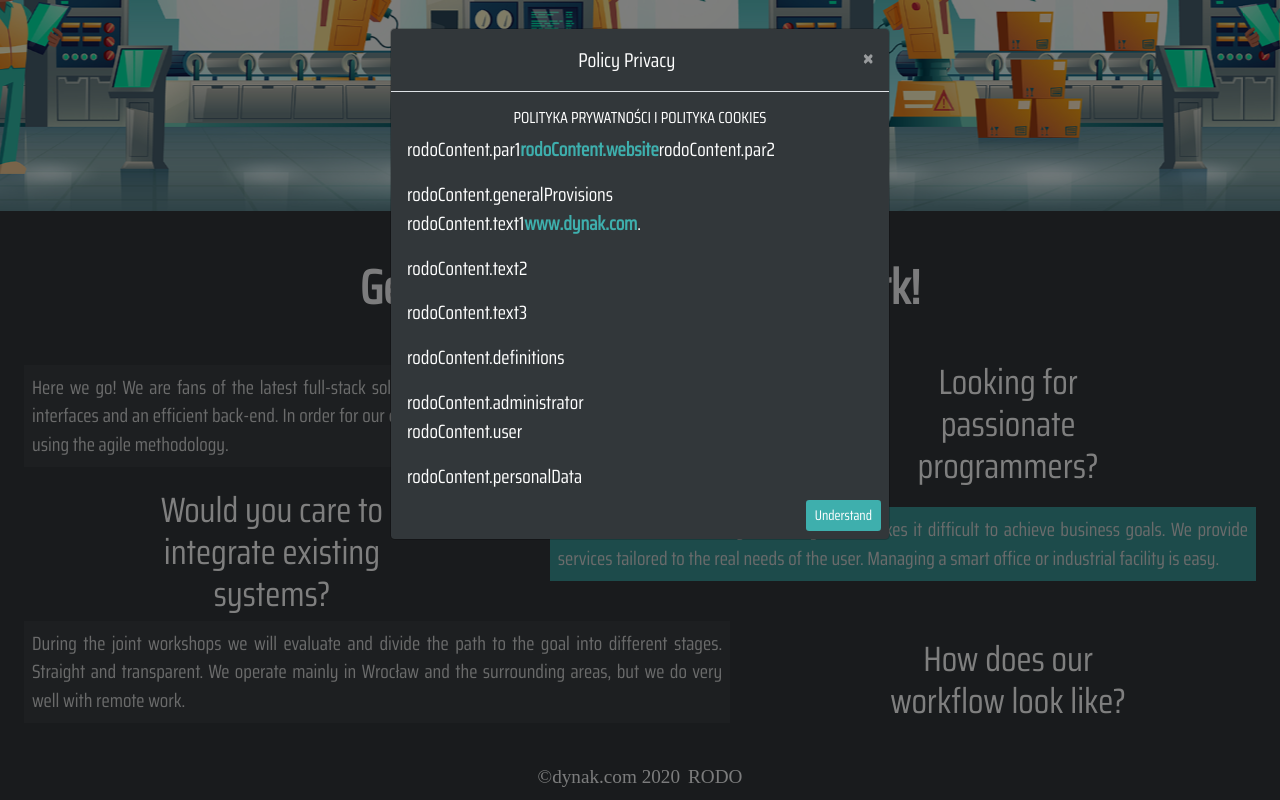
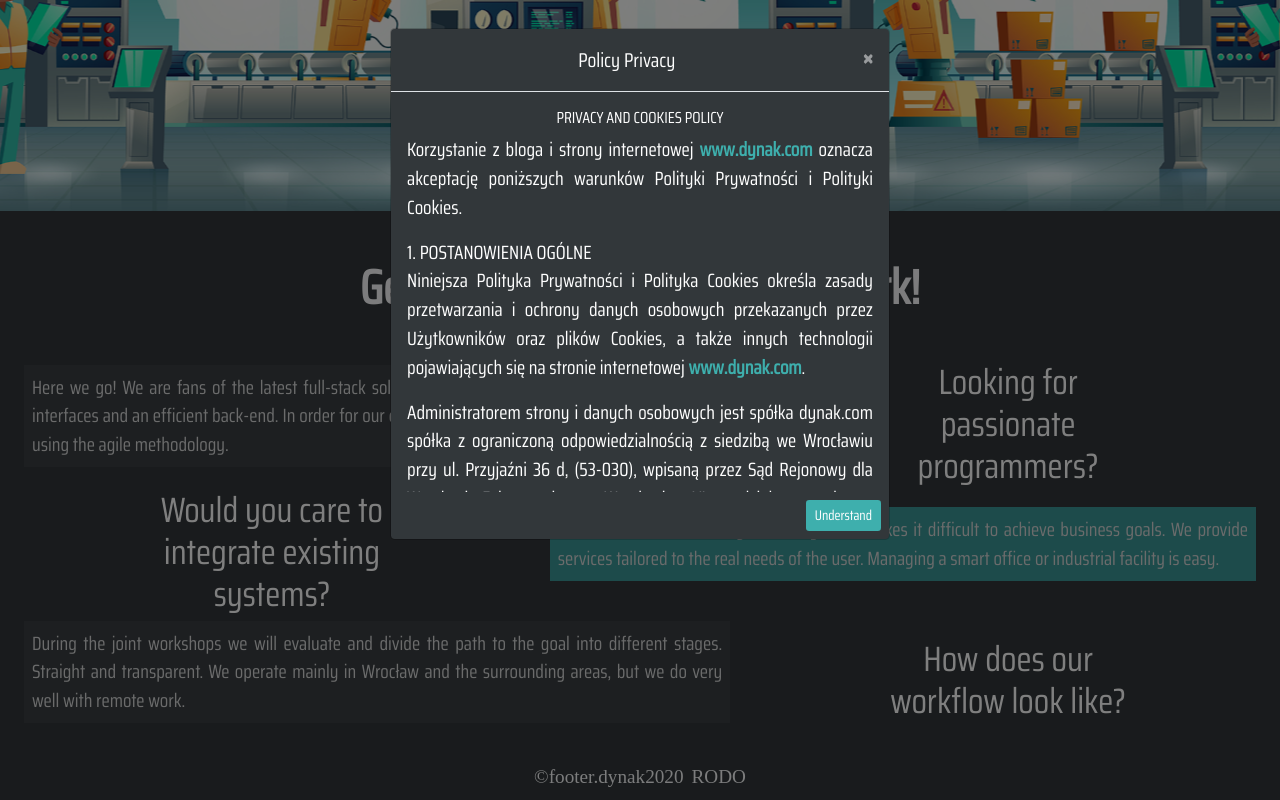
Before and after one commit to dynak-com/website, a React (Create React App) app: page / in a window 1280 px wide. Both pictures are taken after a click on the element "RODO". Shown: the part 407-1207 px from the top of the page. Built offline with nearby package versions, Linux system fonts and the light colour scheme; a web font is replaced by a local one.

Commit message:
all plain text [removed] footer [translated]

```diff
--- a/src/App.js
+++ b/src/App.js
@@ -29,7 +29,7 @@
                 <Route exact path="/contact" component={() => <ContactPage content={content.contact} />} />
                 <Route component={() => <ErrorPage content={content.error} />} />
             </Switch>
-            <Footer />
+            <Footer content={content.footer} />
             <ModalsContainer modalsData={content.modal} />
         </div>
     );
--- a/src/components/footer/footer.component.jsx
+++ b/src/components/footer/footer.component.jsx
@@ -1,14 +1,19 @@
 import React from 'react';
 import styles from './styles.module.css';
+import { useTranslation } from 'react-i18next';
 import useComponent from './hook';
 
-const Footer = () => {
+const Footer = ({ content }) => {
+    const { t } = useTranslation();
     const { year, onPrivacyPolicyModalOpenDone } = useComponent();
     return (
         <footer data-jest="mockyApp" className={`${styles.rodoContainer} my-2 text-light text-center mockyApp`}>
-            <span className="rodoComp">&copy;dynak.com {year}</span>
+            <span className="rodoComp">
+                &copy;{t(content.dynak)}
+                {year}
+            </span>
             <span className={`${styles.rodo} custom-styled-span ml-2`} onClick={onPrivacyPolicyModalOpenDone}>
-                RODO
+                {t(content.rodo)}
             </span>
         </footer>
     );
--- a/src/components/modal/modal.component.jsx
+++ b/src/components/modal/modal.component.jsx
@@ -1,5 +1,4 @@
 import React from 'react';
-
 import { useTranslation } from 'react-i18next';
 import styles from './styles.module.css';
 
--- a/src/components/rodo-and-privacy-policy/rodo.component.jsx
+++ b/src/components/rodo-and-privacy-policy/rodo.component.jsx
@@ -8,17 +8,17 @@
         <div className={styles.rodoContentContainer}>
             <h6 className="text-center">{t(rodoContent.header)}</h6>
             <p>
-                {t(rodoContent.par1)}
+                {t(rodoContent.sentence1)}
                 <a className={styles.rodoLink} href="https://www.dynak.com" alt="dynak.com">
                     {t(rodoContent.website)}
                 </a>
-                {t(rodoContent.par2)}
+                {t(rodoContent.sentence2)}
             </p>
             <span>{t(rodoContent.generalProvisions)}</span>
             <p>
                 {t(rodoContent.text1)}
                 <a className={styles.rodoLink} href="https://www.dynak.com" alt="dynak.com">
-                    www.dynak.com
+                    {t('rodoContent.website')}
                 </a>
                 .
             </p>
@@ -35,7 +35,7 @@
                     href="https://pl.linkedin.com/company/dynak-com?trk=public_profile_topcard_current_company"
                     alt="dynak.com na LinkedIn"
                 >
-                    LinkedIn
+                    {t(rodoContent.linkedIn)}
                 </a>
                 {t(rodoContent.paragraph2)}
             </p>
@@ -48,15 +48,15 @@
                 <li>
                     {t(rodoContent.paragraph8)}&nbsp;
                     <a className={styles.rodoLink} href="https://www.linkedin.com" alt="LinkedIn">
-                        www.linkedin.com
+                        {t(rodoContent.webLinkedIn)}
                     </a>
                     ,{' '}
                     <a className={styles.rodoLink} href="https://www.github.com" alt="GitHub">
-                        www.github.com
+                        {t(rodoContent.github)}
                     </a>
                     ,{' '}
                     <a className={styles.rodoLink} href="https://www.gitlab.com" alt="GitLab">
-                        www.gitlab.com
+                        {t(rodoContent.gitlab)}
                     </a>
                     {t(rodoContent.paragraph9)}
                 </li>
--- a/src/content.json
+++ b/src/content.json
@@ -187,9 +187,9 @@
         "close": "modal_privacy_policy.close",
         "rodoContent": {
           "header": "rodoContent.header",
-          "par1": "rodoContent.par1",
+          "sentence1": "rodoContent.sentence1",
           "website": "rodoContent.website",
-          "par2": "rodoContent.par2",
+          "sentence2": "rodoContent.sentence2",
           "generalProvisions": "rodoContent.generalProvisions",
           "text1": "rodoContent.text1",
           "text2": "rodoContent.text2",
@@ -199,6 +199,7 @@
           "user": "rodoContent.user",
           "personalData": "rodoContent.personalData",
           "paragraph1": "rodoContent.paragraph1",
+          "linkedIn": "rodoContent.linkedIn",
           "paragraph2": "rodoContent.paragraph2",
           "paragraph3": "rodoContent.paragraph3",
           "paragraph4": "rodoContent.paragraph4",
@@ -206,6 +207,9 @@
           "paragraph6": "rodoContent.paragraph6",
           "paragraph7": "rodoContent.paragraph7",
           "paragraph8": "rodoContent.paragraph8",
+          "webLinkedIn": "rodoContent.webLinkedIn",
+          "github": "rodoContent.github",
+          "gitlab": "rodoContent.gitlab",
           "paragraph9": "rodoContent.paragraph9",
           "paragraph10": "rodoContent.paragraph10",
           "paragraph11": "rodoContent.paragraph11",
@@ -237,6 +241,10 @@
         }
       }
     },
-    "error": "error"
+    "error": "error",
+    "footer": {
+      "rodo": "footer.rodo",
+      "dynak": "footer.dynak"
+    }
   }
 ]
--- a/src/internationalization/locales/en/translation.json
+++ b/src/internationalization/locales/en/translation.json
@@ -77,6 +77,57 @@
 	},
 	"error": "This page doesn't exist :(",
 	"rodoContent": {
-		"header": "POLITYKA PRYWATNOŚCI I POLITYKA COOKIES"
+		"header": "PRIVACY AND COOKIES POLICY",
+		"sentence1": "Korzystanie z bloga i strony internetowej ",
+		"website": "www.dynak.com",
+		"sentence2": " oznacza akceptację poniższych warunków Polityki Prywatności i Polityki Cookies. ",
+		"generalProvisions": "1. POSTANOWIENIA OGÓLNE",
+		"text1": "Niniejsza Polityka Prywatności i Polityka Cookies określa zasady przetwarzania i ochrony danych osobowych przekazanych przez Użytkowników oraz plików Cookies, a także innych technologii pojawiających się na stronie internetowej ",
+		"text2": "Administratorem strony i danych osobowych jest spółka dynak.com spółka z ograniczoną odpowiedzialnością z siedzibą we Wrocławiu przy ul. Przyjaźni 36 d, (53-030), wpisaną przez Sąd Rejonowy dla                Wrocławia-Fabrycznej we Wrocławiu, VI wydział gospodarczy krajowego rejestru sądowego pod numerem: 0000777960, zwany dalej Administratorem. ",
+		"text3": "Administrator zastrzega sobie prawo do wprowadzania zmian w polityce prywatności i polityce cookies, a każdego Użytkownika strony obowiązuje znajomość aktualnej polityki prywatności. Przyczyną zmian mogą być rozwój technologii internetowej, zmiany w powszechnie obowiązującym prawie czy też rozwój strony lub bloga. Na dole strony znajduje się data publikacji aktualnej Polityki prywatności.",
+		"definitions": "DEFINITIONS",
+		"administrator": "2. „Administrator” – Spółka dynak.com spółka z ograniczoną odpowiedzialnością.",
+		"user": "„Użytkownik” – każdy podmiot przebywający na stronie i korzystający z niej.",
+		"personalData": "3. DANE OSOBOWE",
+		"paragraph1": "Dane osobowe przekazywane przez Użytkownika w ramach funkcjonowania Strony internetowej dynak.com, profilu na ",
+		"paragraph2": " mogą być przetwarzane w następujących celach i na następujących podstawach prawnych:",
+		"paragraph3": "wykonania usługi, przesłania oferty na prośbę Użytkownika — na podstawie art. 6 ust. 1 lit. b RODO",
+		"paragraph4": "wystawienia faktury — na podstawie art. 6 ust. 1 lit. c RODO;",
+		"paragraph5": " kontaktu telefonicznego w sprawach realizacji usługi zgodnie z umową — na podstawie art. 6 ust. 1 lit. b RODO;",
+		"paragraph6": "kontaktu telefonicznego w celu przedstawienia oferty i marketingu bezpośredniego – na podstawie art. 6 ust. 1 lit. a RODO oraz na podstawie art. 6 ust. 1 lit. f RODO;",
+		"paragraph7": "tworzenia rejestrów związanych z RODO i innymi przepisami — na podstawie art. 6 ust. 1 lit. c RODO oraz art. 6 ust. 1 lit. f RODO;",
+		"paragraph8": "tworzenie analizy polegającej na analizie danych zbieranych automatycznie przy korzystaniu ze strony internetowej, w tym",
+		"paragraph9": " — na podstawie art. 6 ust. 1 lit. f RODO;",
+		"paragraph10": "wykorzystywania cookies na Stronie i jej podstronach — na podstawie art. 6 ust. 1 lit. a RODO;",
+		"paragraph11": "zarządzania Stroną internetową i stronami Administratora na innych platformach — na podstawie art. 6 ust. 1 lit. f RODO (prawnie uzasadniony interes administratora);",
+		"paragraph12": "w celu tworzenia własnych baz danych Użytkowników – na podstawie art. 6 ust. 1 lit. f RODO;",
+		"paragraph13": "– Osoba, której dane dotyczą, ma prawo w dowolnym momencie wnieść sprzeciw – z przyczyn związanych z jej szczególną sytuacją – wobec przetwarzania dotyczących jej danych osobowych opartego na art. 6 ust. 1 lit. e) lub f), w tym profilowania na podstawie tych przepisów. Administrator nie będzie, chyba że wykaże on istnienie ważnych prawnie uzasadnionych podstaw do przetwarzania, nadrzędnych wobec interesów, praw i wolności osoby, której dane dotyczą, lub podstaw do ustalenia, dochodzenia lub obrony roszczeń.",
+		"paragraph14": "– Jeżeli osoba, której dane dotyczą, wniesie sprzeciw wobec przetwarzania do celów marketingu bezpośredniego, danych osobowych nie będą już przetwarzane do takich celów.",
+		"paragraph15": "– Najpóźniej przy okazji pierwszej komunikacji z osobą, której dane dotyczą, wyraźnie informuje się ją o prawie, o którym mowa w ust. 1 i 2 RODO oraz przedstawia się je jasno i odrębnie od wszelkich innych informacji.",
+		"paragraph16": "– Jeżeli dane osobowe są przetwarzane do celów marketingu bezpośredniego, osoba, której dane dotyczą, ma prawo wnieść w dowolnym momencie, bezpłatnie sprzeciw wobec tego przetwarzania, pierwotnego lub dalszego – w tym profilowania, o ile jest ono powiązane z marketingiem bezpośrednim.",
+		"paragraph17": "W tych celach może zwrócić się do Administratora poprzez adres e-mail: ",
+		"paragraph18": "Zgoda Użytkownika może być w każdym czasie odwołana, cofnięta, co skutkować będzie usunięciem adresu e-mail z listy mailingowej Administratora. Cofnięcie zgody pozostaje bez wpływu na przetwarzanie danych, którego dokonano na podstawie zgody przed jej cofnięciem.",
+		"paragraph19": "– Dane Użytkownika będą przechowywane przez Administratora przez czas realizacji poszczególnych usług.",
+		"paragraph20": "– Użytkownik podaje dane dobrowolnie, jednakże jest to konieczne do osiągnięcia celu lub podjęcia działań związanych z ich podaniem.",
+		"paragraph21": "– Dane osobowe Użytkownika są przechowywane i chronione z należytą starannością, zgodnie ze wdrożonymi procedurami wewnętrznymi Administratora. Administrator przetwarza informacje o Użytkowniku przy użyciu odpowiednich środków technicznych i organizacyjnych spełniających wymagania przepisów prawa powszechnie obowiązującego. Środki te mają na celu przede wszystkim zabezpieczenie danych osobowych Użytkowników przed dostępem osób nieupoważnionych. W szczególności, dostęp do danych osobowych Użytkowników mają jedynie osoby upoważnione, które są zobowiązane do zachowania tych danych w tajemnicy.",
+		"paragraph22": "– Administrator Danych Osobowych niniejszym informuje, że nie powołał Inspektora Ochrony Danych Osobowych (IODO) i wykonuje samodzielnie obowiązki związane z przetwarzaniem danych osobowych.",
+		"paragraph23": "– Użytkownik przyjmuje do wiadomości, iż jego dane osobowe mogą być przekazywane uprawnionym organom państwowym w związku z prowadzonymi przez nie postępowaniami, na ich żądanie i po spełnieniu przesłanek potwierdzających niezbędność pozyskania od nas tych danych.",
+		"forms": "4. FORMULARZE",
+		"paragraph24": "Administrator stosuje następujące formularze w ramach Strony:",
+		"paragraph25": "– Formularz kontaktowy – umożliwia wysłanie wiadomości do spółki dynak.com spółka z ograniczoną odpowiedzialnością. Dane przetwarzane są przez Administratora zgodnie z niniejszą Polityką Prywatności w celu kontaktu z Użytkownikiem.",
+		"technologies": "5. technologies",
+		"Administrator ": "Administrator ",
+		"not": "NOT",
+		"paragraph26": "stosuje żadnych technologii obserwujących działań podejmowanych przez Użytkownika w ramach Strony.",
+		"cookies": "6. COOKIES",
+		"part1": "Witryna dynak.com ",
+		"part2": " używa plików cookies. Witryna ",
+		"part3": "rozpoznaje rodzaju urządzenia, z którego łączy się użytkownik. Parametry ",
+		"part4": " pozwalają na odczytanie informacji w nich zawartych.",
+		"created": "Created in 2020-03-16"
+	},
+	"footer": {
+		"rodo": "RODO",
+		"dynac": "dynac.com "
 	}
 }
--- a/src/internationalization/locales/pl/translation.json
+++ b/src/internationalization/locales/pl/translation.json
@@ -77,18 +77,19 @@
 	"error": "Nie ma takiej strony! :(",
 	"rodoContent": {
 		"header": "POLITYKA PRYWATNOŚCI I POLITYKA COOKIES",
-		"par1": "Korzystanie z bloga i strony internetowej ",
+		"sentence1": "Korzystanie z bloga i strony internetowej ",
 		"website": "www.dynak.com",
-		"par2": " oznacza akceptację poniższych warunków Polityki Prywatności i Polityki Cookies. ",
+		"sentence2": " oznacza akceptację poniższych warunków Polityki Prywatności i Polityki Cookies. ",
 		"generalProvisions": "1. POSTANOWIENIA OGÓLNE",
 		"text1": "Niniejsza Polityka Prywatności i Polityka Cookies określa zasady przetwarzania i ochrony danych osobowych przekazanych przez Użytkowników oraz plików Cookies, a także innych technologii pojawiających się na stronie internetowej ",
-		"text2": "Administratorem strony i danych osobowych jest spółka dynak.com spółka z ograniczoną odpowiedzialnością z siedzibą we Wrocławiu przy ul. Przyjaźni 36 d, (53-030), wpisaną przez Sąd Rejonowy dla                Wrocławia-Fabrycznej we Wrocławiu, VI wydział gospodarczy krajowego rejestru sądowego pod numerem: 0000777960, zwany dalej Administratorem.",
+		"text2": "Administratorem strony i danych osobowych jest spółka dynak.com spółka z ograniczoną odpowiedzialnością z siedzibą we Wrocławiu przy ul. Przyjaźni 36 d, (53-030), wpisaną przez Sąd Rejonowy dla                Wrocławia-Fabrycznej we Wrocławiu, VI wydział gospodarczy krajowego rejestru sądowego pod numerem: 0000777960, zwany dalej Administratorem. ",
 		"text3": "Administrator zastrzega sobie prawo do wprowadzania zmian w polityce prywatności i polityce cookies, a każdego Użytkownika strony obowiązuje znajomość aktualnej polityki prywatności. Przyczyną zmian mogą być rozwój technologii internetowej, zmiany w powszechnie obowiązującym prawie czy też rozwój strony lub bloga. Na dole strony znajduje się data publikacji aktualnej Polityki prywatności.",
 		"definitions": "DEFINICJE",
 		"administrator": "2. „Administrator” – Spółka dynak.com spółka z ograniczoną odpowiedzialnością.",
 		"user": "„Użytkownik” – każdy podmiot przebywający na stronie i korzystający z niej.",
 		"personalData": "3. DANE OSOBOWE",
 		"paragraph1": "Dane osobowe przekazywane przez Użytkownika w ramach funkcjonowania Strony internetowej dynak.com, profilu na ",
+		"linkedIn": "LinkedIn",
 		"paragraph2": " mogą być przetwarzane w następujących celach i na następujących podstawach prawnych:",
 		"paragraph3": "wykonania usługi, przesłania oferty na prośbę Użytkownika — na podstawie art. 6 ust. 1 lit. b RODO",
 		"paragraph4": "wystawienia faktury — na podstawie art. 6 ust. 1 lit. c RODO;",
@@ -96,6 +97,9 @@
 		"paragraph6": "kontaktu telefonicznego w celu przedstawienia oferty i marketingu bezpośredniego – na podstawie art. 6 ust. 1 lit. a RODO oraz na podstawie art. 6 ust. 1 lit. f RODO;",
 		"paragraph7": "tworzenia rejestrów związanych z RODO i innymi przepisami — na podstawie art. 6 ust. 1 lit. c RODO oraz art. 6 ust. 1 lit. f RODO;",
 		"paragraph8": "tworzenie analizy polegającej na analizie danych zbieranych automatycznie przy korzystaniu ze strony internetowej, w tym",
+		"webLinkedIn": "www.linkedin.com",
+		"github": "www.github.com",
+		"gitlab": "www.gitlub.com",
 		"paragraph9": " — na podstawie art. 6 ust. 1 lit. f RODO;",
 		"paragraph10": "wykorzystywania cookies na Stronie i jej podstronach — na podstawie art. 6 ust. 1 lit. a RODO;",
 		"paragraph11": "zarządzania Stroną internetową i stronami Administratora na innych platformach — na podstawie art. 6 ust. 1 lit. f RODO (prawnie uzasadniony interes administratora);",
@@ -124,5 +128,9 @@
 		"part3": "rozpoznaje rodzaju urządzenia, z którego łączy się użytkownik. Parametry ",
 		"part4": " pozwalają na odczytanie informacji w nich zawartych.",
 		"created": "Utworzono dnia 2020-03-16"
+	},
+	"footer": {
+		"rodo": "RODO",
+		"dynak": "dynak.com "
 	}
 }
```
